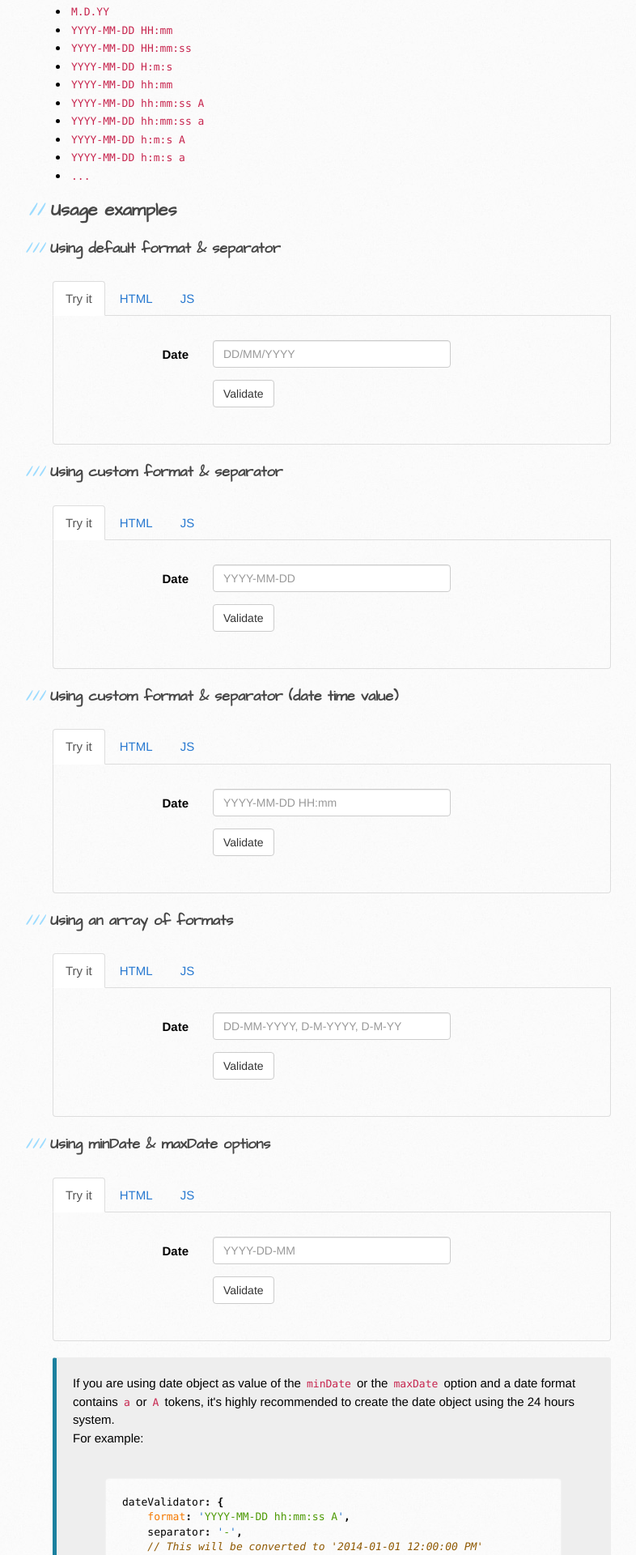
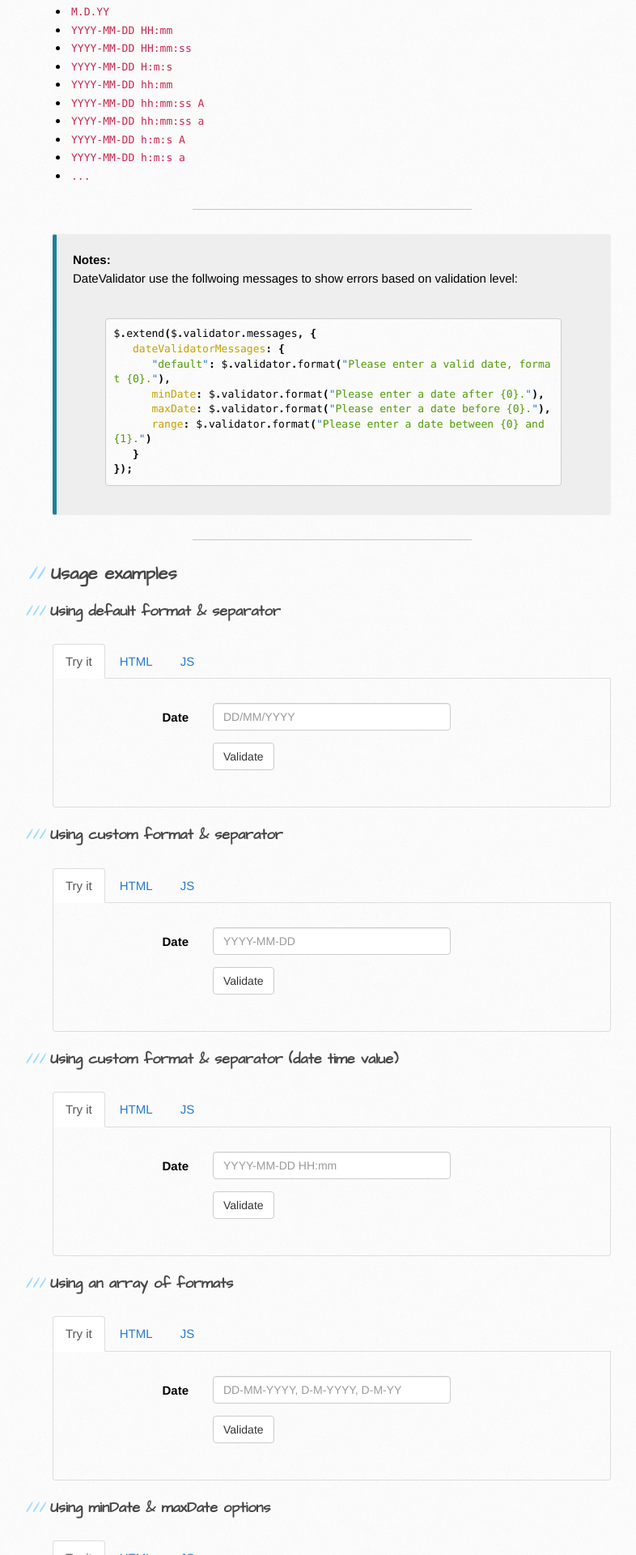
Before and after one commit to Arkni/date-validator, a Jekyll site: the page built from index.html, in a window 1280 px wide. Shown: the part 1824-3744 px from the top of the page at 81% size, without its empty margins (105-891 px from the left). Built offline with Jekyll 4.4.1, drawn with Linux system fonts in a browser that asks for light colours; nearby versions of some CDN libraries; Markdown is read by kramdown in place of the engine named in the settings.

Commit message:
Documentation: Adding a note about the messages used by dateValidator

```diff
--- a/_includes/examples/js/custom-format.js
+++ b/_includes/examples/js/custom-format.js
@@ -7,10 +7,5 @@ $('#customDateForm').validate({
                 separator: '-'
             }
         }
-    },
-    messages: {
-        date: {
-            dateValidator: "Please enter a valid date (Format YYYY-MM-DD)."
-        }
     }
 });
--- a/_includes/examples/js/date-time.js
+++ b/_includes/examples/js/date-time.js
@@ -7,10 +7,5 @@
                 separator: '-'
             }
         }
-    },
-    messages: {
-        date: {
-            dateValidator: "Please enter a valid date (Format YYYY-MM-DD HH:mm)."
-        }
     }
 });
--- a/index.html
+++ b/index.html
@@ -157,7 +157,28 @@ title: Date-validator by Arkni Brahim
             <li><code>YYYY-MM-DD h:m:s a</code></li>
             <li><code>...</code></li>
         </ul>
+
+        <div class="hr"></div>
+
+        <div>
+            <div class="callout callout-info info">
+                <p><strong>Notes:</strong></p>
+                <p>DateValidator use the follwoing messages to show errors based on validation level:</p><br/>
+{% highlight javascript %}
+$.extend($.validator.messages, {
+   dateValidatorMessages: {
+      "default": $.validator.format("Please enter a valid date, format {0}."),
+      minDate: $.validator.format("Please enter a date after {0}."),
+      maxDate: $.validator.format("Please enter a date before {0}."),
+      range: $.validator.format("Please enter a date between {0} and {1}.")
+   }
+});
+{% endhighlight %}
+            </div>
+        </div>
     </section>
+
+    <div class="hr"></div>
 
     <section>
         <h2 id="usage-examples">Usage examples</h2>
--- a/stylesheets/stylesheet.css
+++ b/stylesheets/stylesheet.css
@@ -539,7 +539,7 @@ pre {
     overflow: auto;
     text-shadow: none;
     background: #fafafa url(../images/body-bg.jpg) 0 0 repeat !important;
-    border: solid 1px #f2f2f2;
+    /*border: solid 1px #f2f2f2;*/
 }
 
 pre code {
@@ -884,6 +884,7 @@ dl dd {
 
 .callout pre {
     margin-bottom: 10px;
+    padding: 9.5px;
 }
 
 .callout-info {
@@ -897,6 +898,13 @@ dl dd {
     border-left-width: 5px;
     border-radius: 3px;
     background-color: #eee;
+}
+
+.hr {
+    background: #c5c5c5;
+    height: 1px;
+    margin: 30px auto;
+    width: 50%;
 }
 
 /*** Validation CSS ***/
```
